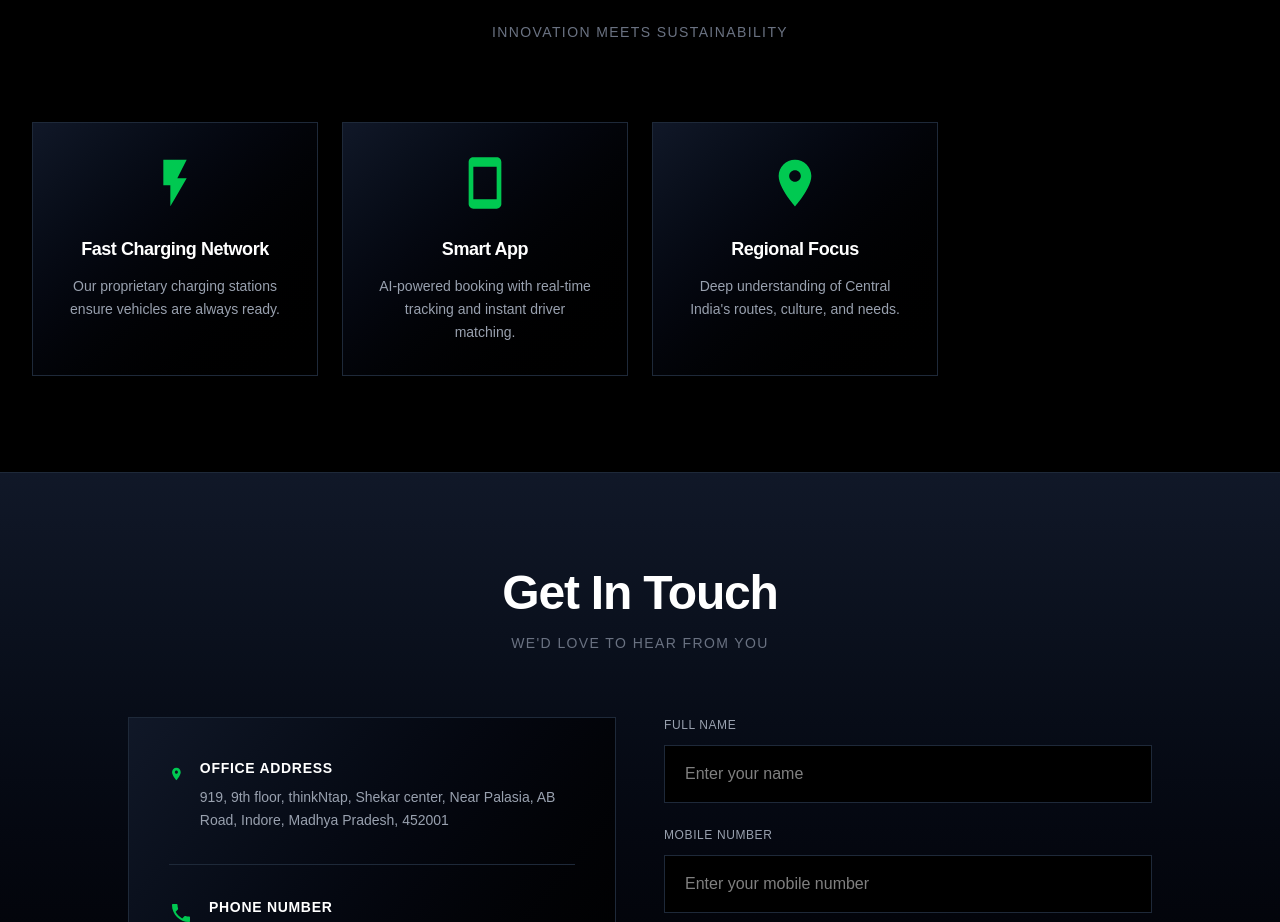
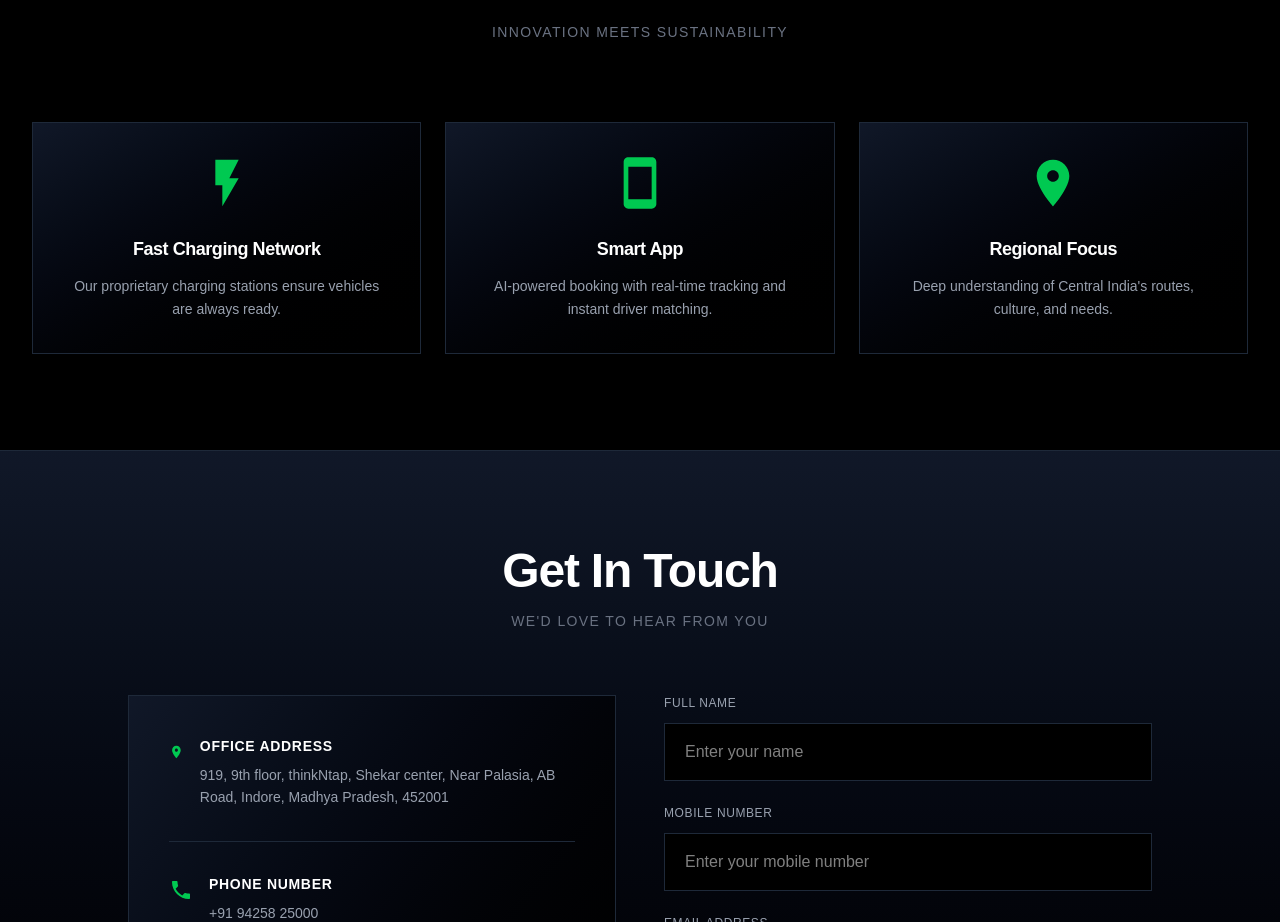
Before and after one commit to kjoshi360/ridswuflivesit-w, a Next.js app: page / in a window 1280 px wide. Shown: the part 2343-3265 px from the top of the page. Built offline with nearby package versions, Linux system fonts and the light colour scheme.

Commit message:
update code minor -- Diff updated

```diff
--- a/Components/Sections/Different.tsx
+++ b/Components/Sections/Different.tsx
@@ -12,7 +12,7 @@
 
         {/* Content justified ypdated */}
         <div className="flex justify-center">
-          <div className="grid md:grid-cols-2 lg:grid-cols-4 gap-6 justify-center">
+          <div className="grid md:grid-cols-2 lg:grid-cols-3 gap-6 justify-center">
 
             <div className="bg-gradient-to-br from-gray-900 to-black p-8 border border-gray-800 hover:border-green-600 transition-all duration-300 text-center">
               <svg className="w-14 h-14 text-green-500 mb-6 mx-auto" fill="currentColor" viewBox="0 0 24 24">
```
Also changed, not shown: 1 other file (tests, documents, lock files or other folders).
